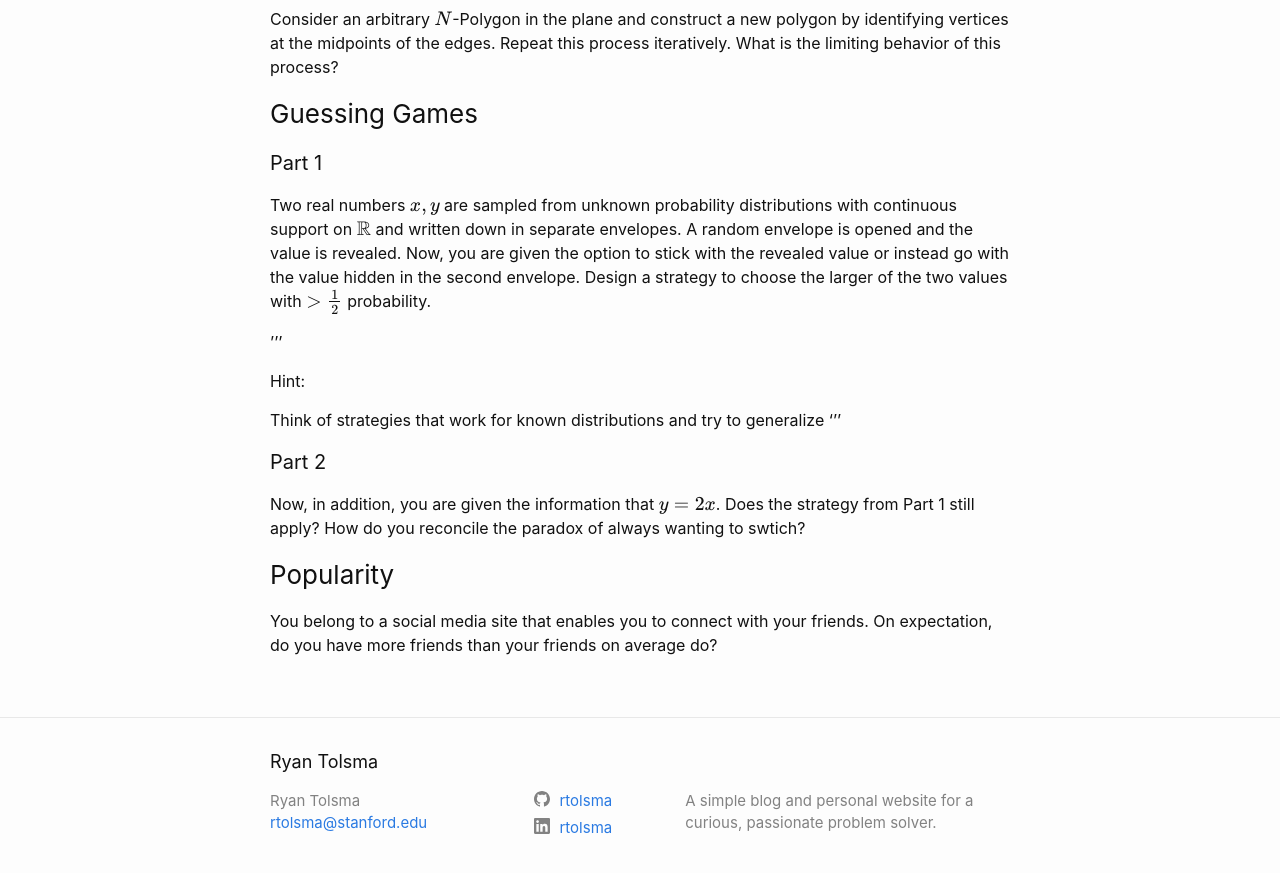
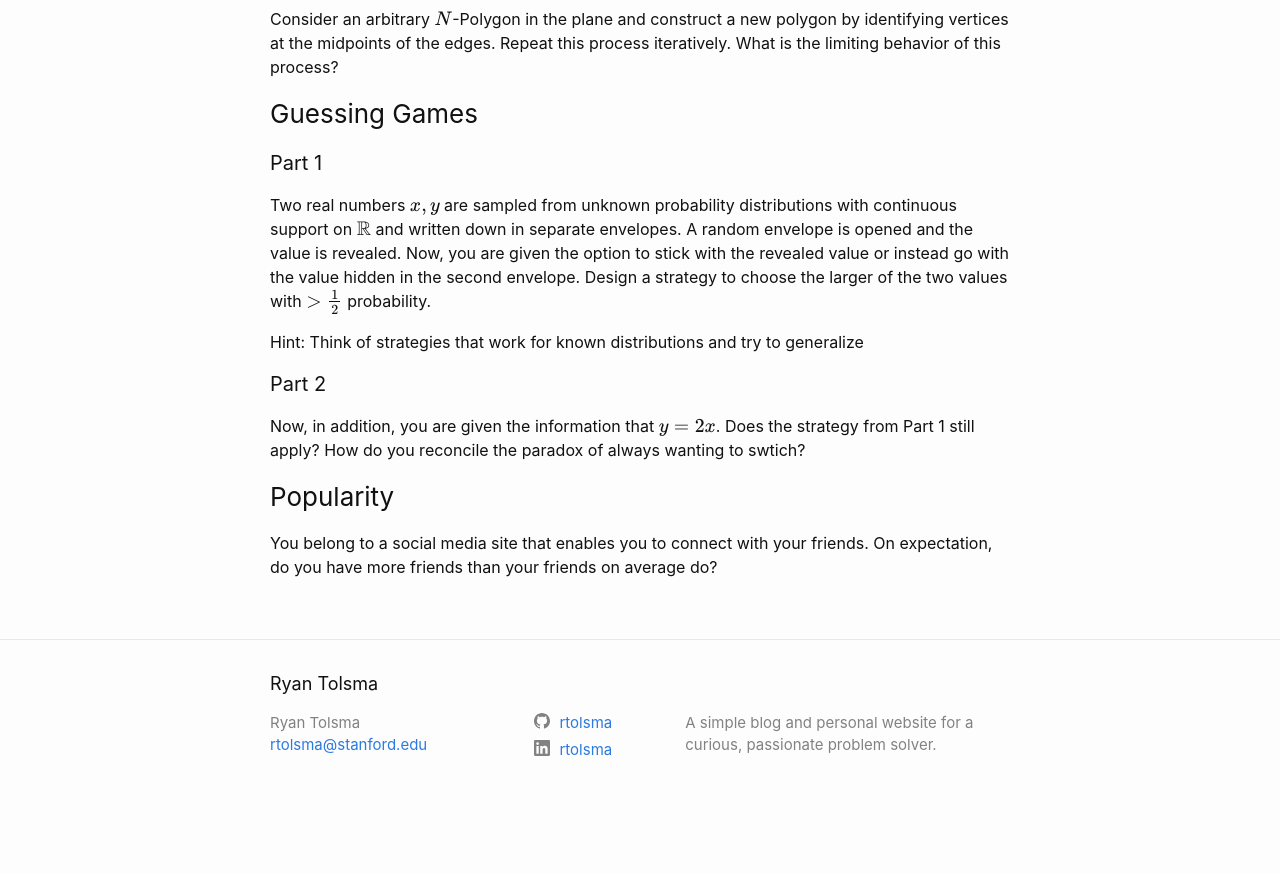
Before and after one commit to rtolsma/rtolsma.github.io, a Jekyll site: the page built from _posts/2020-12-21-funproblems.markdown, in a window 1280 px wide and 900 px high, scrolled down 640 px. Shown: the top 873 px of the window. Built offline with Jekyll 4.4.1, drawn with Linux system fonts in a browser that asks for light colours; formulas are drawn with MathJax 3; comment, search, counter and statistics services are not loaded; after the commit the page ends 1462 px from its top, so only the background shows below that.

Commit message:
small tweak

```diff
--- a/_posts/2020-12-21-funproblems.markdown
+++ b/_posts/2020-12-21-funproblems.markdown
@@ -30,12 +30,7 @@ Consider an arbitrary $$N$$-Polygon in the plane and construct a new polygon by
 
 Two real numbers $$x,y$$ are sampled from unknown probability distributions with continuous support on $$\mathbb{R}$$ and written down in separate envelopes. A random envelope is opened and the value is revealed. Now, you are given the option to stick with the revealed value or instead go with the value hidden in the second envelope. Design a strategy to choose the larger of the two values with $$>\frac{1}{2}$$ probability.
 
-'''
-
-Hint:
-
-Think of strategies that work for known distributions and try to generalize
-'''
+Hint: Think of strategies that work for known distributions and try to generalize
 
 #### Part 2
 
```
